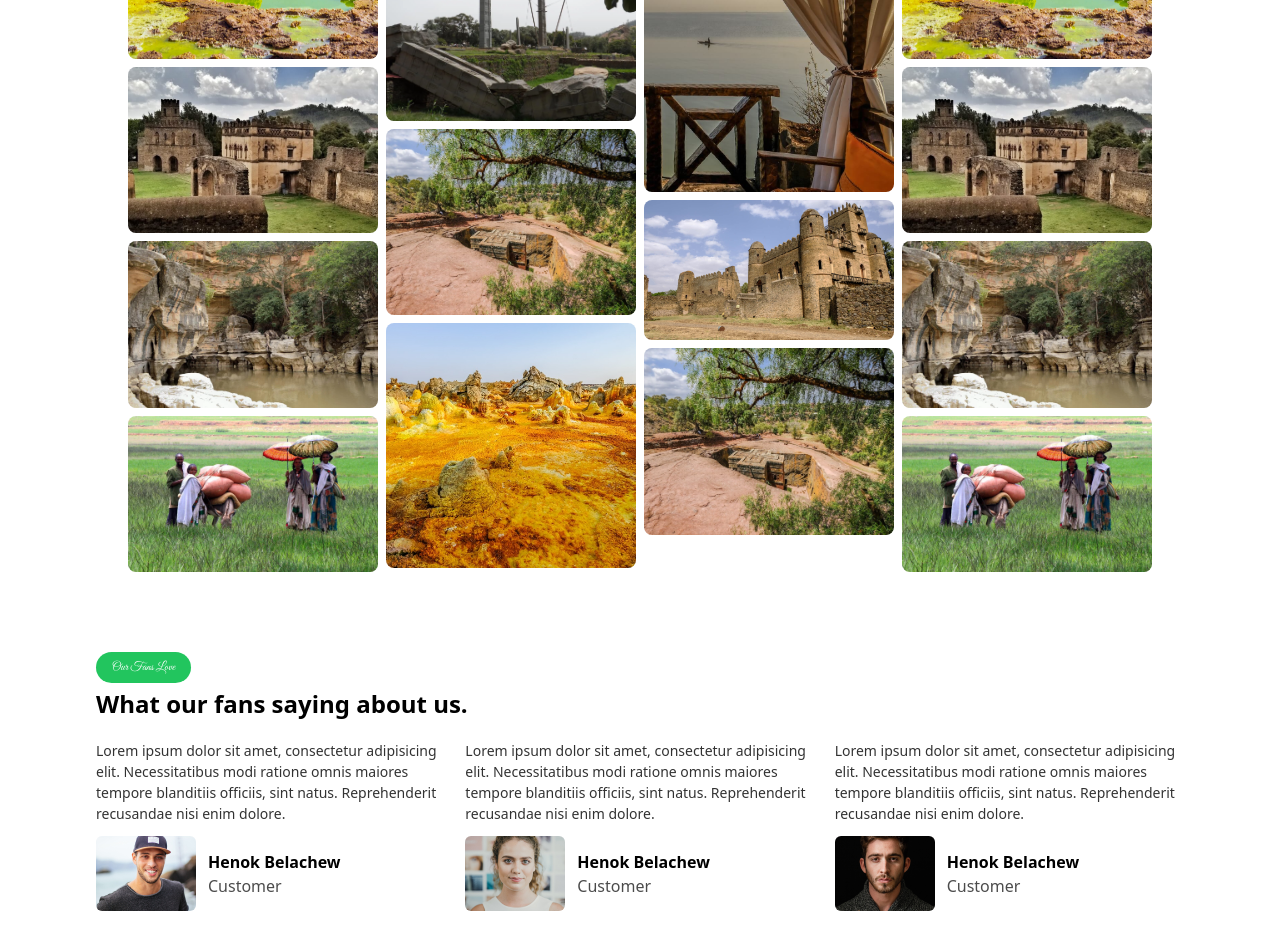
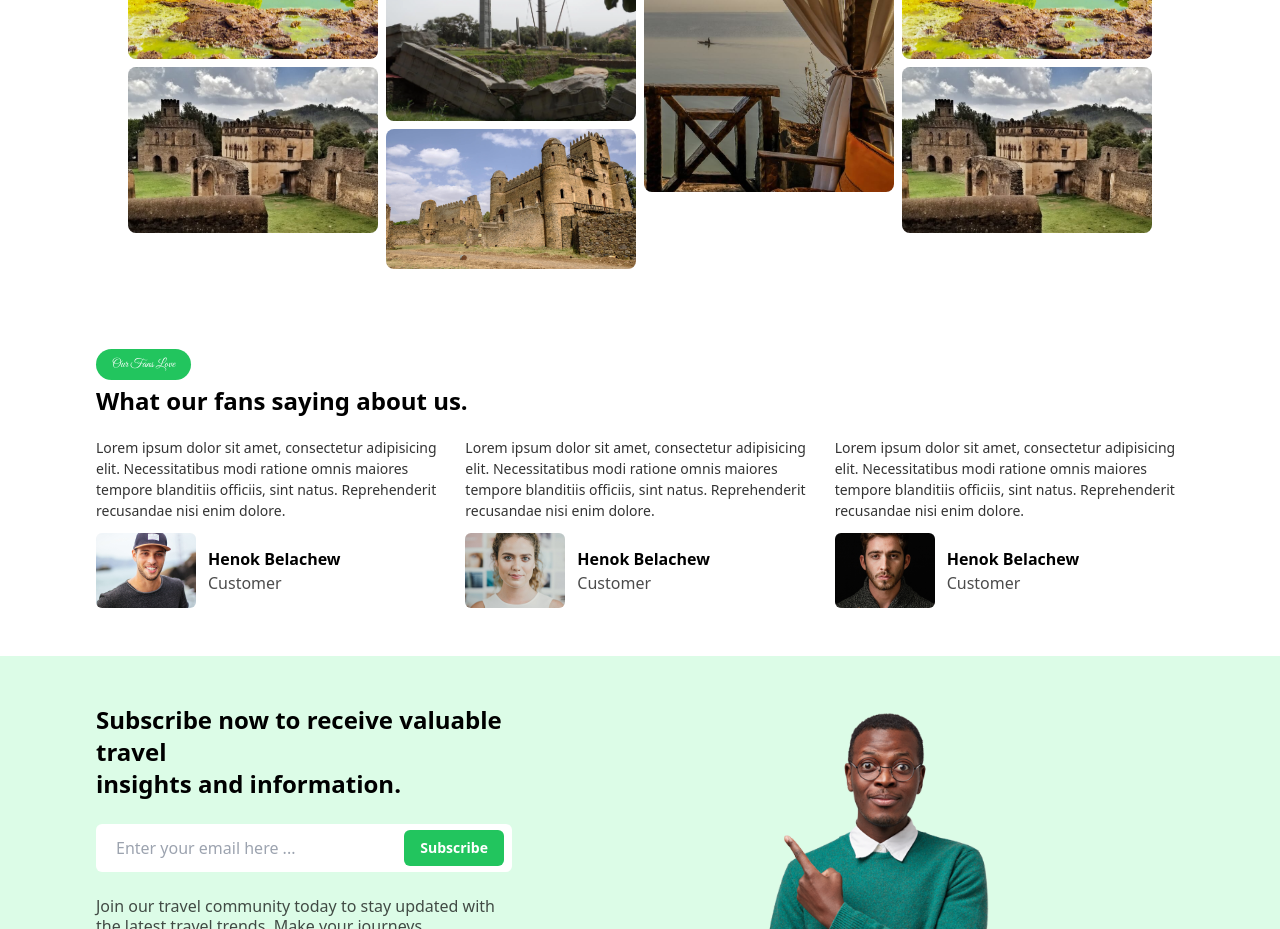
Before and after one commit to Henok-Belachew/Travel-Ethiopia, a React (Vite) app in the folder client/: page / in a window 1280 px wide. Shown: the part 1860-2789 px from the top of the page. Built offline with nearby package versions, Linux system fonts and the light colour scheme.

Commit message:
removed few pictures

```diff
--- a/client/src/components/Gallery.jsx
+++ b/client/src/components/Gallery.jsx
@@ -31,8 +31,7 @@ function Gallery() {
             <img src={img1} className='w-[250px] rounded-lg' alt="" />
             <img src={img12} className='w-[250px] rounded-lg' alt="" />
             <img src={img2} className='w-[250px] rounded-lg' alt="" />
-            <img src={img3} className='w-[250px] rounded-lg ' alt="" />
-            <img src={img4} className='w-[250px] rounded-lg' alt="" />
+
 
             </div>
 
@@ -40,8 +39,9 @@ function Gallery() {
             <img src={img5} className='w-[250px] rounded-lg' alt="" />
             <img src={img6} className='w-[250px] rounded-lg' alt="" />
             <img src={img7} className='w-[250px] rounded-lg' alt="" />
-            <img src={img8} className='w-[250px] rounded-lg' alt="" />
-            <img src={img9} className='w-[250px] rounded-lg' alt="" />
+
+<img src={img13} className='w-[250px] rounded-lg' alt="" />
+
 
 
             </div>
@@ -51,8 +51,7 @@ function Gallery() {
 
 <img src={img11} className='w-[250px] rounded-lg' alt="" />
 
-<img src={img13} className='w-[250px] rounded-lg' alt="" />
-<img src={img8} className='w-[250px] rounded-lg' alt="" />
+
 
 
             </div>
@@ -61,8 +60,7 @@ function Gallery() {
             <img src={img1} className='w-[250px] rounded-lg' alt="" />
             <img src={img12} className='w-[250px] rounded-lg' alt="" />
             <img src={img2} className='w-[250px] rounded-lg' alt="" />
-            <img src={img3} className='w-[250px] rounded-lg ' alt="" />
-            <img src={img4} className='w-[250px] rounded-lg' alt="" />
+
 
             </div>
 
```
